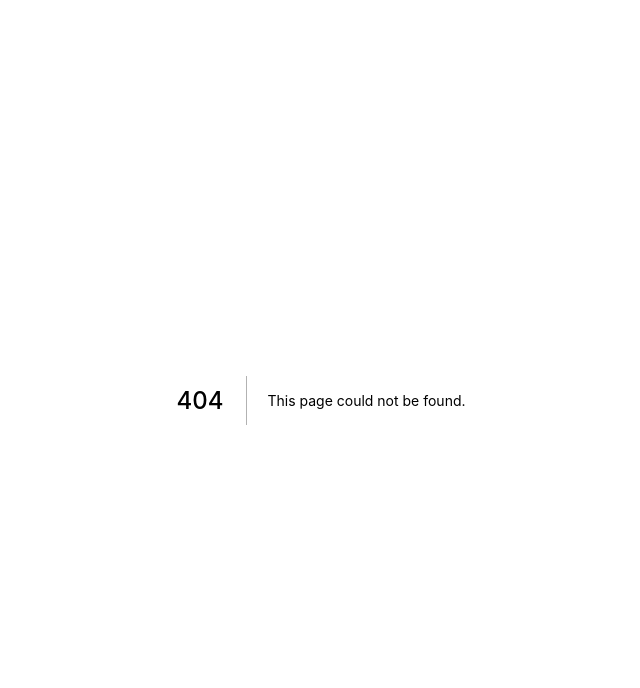
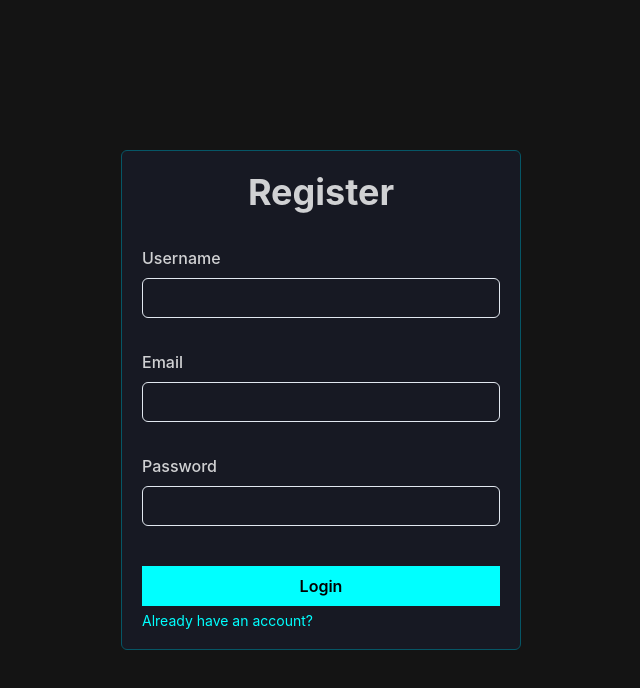
Before and after one commit to zminchev/emote-wars-old, a Next.js app in the folder frontend/: page /register in a window 1280 px wide. Before the commit this address had no page. Shown: the top 688 px of the page, without its empty margins (319-959 px from the left). Built offline with nearby package versions, Linux system fonts and the light colour scheme.

Commit message:
Add login and register page

```diff
--- /dev/null
+++ b/frontend/components/FormInput.tsx
@@ -0,0 +1,49 @@
+import React from "react";
+import { Box, FormLabel, Input } from "@chakra-ui/react";
+import { Field, ErrorMessage } from "formik";
+
+interface FormInputProps {
+  labelFor: string;
+  labelText: string;
+  inputName: string;
+  type: string;
+  isInvalid: boolean;
+  value: string;
+  onChange: any;
+}
+
+const FormInput: React.FC<FormInputProps> = ({
+  labelFor,
+  labelText,
+  inputName,
+  type,
+  isInvalid,
+  value,
+  onChange,
+}) => {
+  return (
+    <Box display="flex" flexDirection="column" pt="8" position="relative">
+      <FormLabel htmlFor={labelFor} color={isInvalid ? "crimson" : "inherit"}>
+        {labelText}
+      </FormLabel>
+      <Field
+        id={inputName}
+        name={inputName}
+        as={Input}
+        isInvalid={isInvalid}
+        value={value}
+        onChange={onChange}
+        errorBorderColor="crimson"
+        focusBorderColor={isInvalid ? "crimson" : "inherit"}
+        type={type}
+      />
+      {isInvalid ? (
+        <div style={{ position: "absolute", top: "105px", color: "crimson" }}>
+          <ErrorMessage name={inputName} component="span" />
+        </div>
+      ) : null}
+    </Box>
+  );
+};
+
+export default FormInput;
--- /dev/null
+++ b/frontend/components/RegisterForm.tsx
@@ -0,0 +1,115 @@
+import React from "react";
+import {
+  Box,
+  Container,
+  Flex,
+  Center,
+  FormControl,
+  Heading,
+  Button,
+} from "@chakra-ui/react";
+import { Formik, Form } from "formik";
+import { registerSchema } from "../validation/registerSchema";
+import FormInput from "./FormInput";
+import Link from "next/link";
+import { register } from "../queries/register";
+
+interface FormValues {
+  username: string;
+  email: string;
+  password: string;
+}
+
+const LoginForm = () => {
+  const initialValues: FormValues = {
+    username: "",
+    email: "",
+    password: "",
+  };
+
+  return (
+    <Flex>
+      <Container maxW="full" h="100vh" backgroundColor="blackAlpha.900">
+        <Center h="100%">
+          <Box
+            color="white"
+            maxW="full"
+            w="400px"
+            h="500px"
+            backgroundColor="gray.900"
+            border="1px solid"
+            borderColor="cyan.900"
+            borderRadius="md"
+          >
+            <Formik
+              initialValues={initialValues}
+              validationSchema={registerSchema}
+              onSubmit={(values) => {
+                const { username, email, password } = values;
+                register(username, email, password);
+              }}
+            >
+              {({ errors, touched, values, handleChange }) => {
+                return (
+                  <Form>
+                    <FormControl color="whiteAlpha.800" p="5">
+                      <Heading textAlign="center">Register</Heading>
+                      <FormInput
+                        labelFor="username"
+                        labelText="Username"
+                        inputName="username"
+                        type="text"
+                        value={values.username}
+                        isInvalid={!!(errors.username && touched.username)}
+                        onChange={handleChange}
+                      />
+                      <FormInput
+                        labelFor="email"
+                        labelText="Email"
+                        inputName="email"
+                        type="text"
+                        value={values.email}
+                        isInvalid={!!(errors.email && touched.email)}
+                        onChange={handleChange}
+                      />
+                      <FormInput
+                        labelFor="password"
+                        labelText="Password"
+                        inputName="password"
+                        type="password"
+                        value={values.password}
+                        isInvalid={!!(errors.password && touched.password)}
+                        onChange={handleChange}
+                      />
+                      <Button
+                        w="100%"
+                        mt="10"
+                        color="black"
+                        backgroundColor="cyan"
+                        borderRadius="0"
+                        type="submit"
+                      >
+                        Login
+                      </Button>
+                      <Box
+                        color="cyan"
+                        mt="1"
+                        display="flex"
+                        justifyContent="space-between"
+                        fontSize="sm"
+                      >
+                        <Link href="/register">Already have an account?</Link>
+                      </Box>
+                    </FormControl>
+                  </Form>
+                );
+              }}
+            </Formik>
+          </Box>
+        </Center>
+      </Container>
+    </Flex>
+  );
+};
+
+export default LoginForm;
--- a/frontend/package.json
+++ b/frontend/package.json
@@ -12,10 +12,13 @@
     "@chakra-ui/react": "^2.1.0",
     "@emotion/react": "^11.9.0",
     "@emotion/styled": "^11.8.1",
+    "formik": "^2.2.9",
     "framer-motion": "^6.3.3",
     "next": "12.1.6",
+    "next-auth": "^4.3.4",
     "react": "18.1.0",
-    "react-dom": "18.1.0"
+    "react-dom": "18.1.0",
+    "yup": "^0.32.11"
   },
   "devDependencies": {
     "@types/node": "17.0.35",
--- a/frontend/pages/index.tsx
+++ b/frontend/pages/index.tsx
@@ -1,7 +1,4 @@
 import type { NextPage } from "next";
-import Head from "next/head";
-import Image from "next/image";
-import styles from "../styles/Home.module.css";
 
 const Home: NextPage = () => {
   return <div></div>;
--- /dev/null
+++ b/frontend/pages/register/index.tsx
@@ -0,0 +1,8 @@
+import React from "react";
+import RegisterForm from "../../components/RegisterForm";
+
+const RegisterPage = () => {
+  return <RegisterForm />;
+};
+
+export default RegisterPage;
--- /dev/null
+++ b/frontend/queries/register.ts
@@ -0,0 +1,14 @@
+export const register = async (
+  username: string,
+  email: string,
+  password: string
+) => {
+  await fetch(`http://localhost:1337/api/users`, {
+    method: "POST",
+    headers: {
+      "Content-Type": "application/json",
+      Accept: "application/json",
+    },
+    body: JSON.stringify({ username, email, password }),
+  });
+};
--- /dev/null
+++ b/frontend/validation/loginSchema.ts
@@ -0,0 +1,6 @@
+import * as yup from "yup";
+
+export const loginSchema = yup.object().shape({
+  email: yup.string().email("Invalid Email").required("Email is required"),
+  password: yup.string().required("Password is required"),
+});
--- /dev/null
+++ b/frontend/validation/registerSchema.ts
@@ -0,0 +1,11 @@
+import * as yup from "yup";
+
+export const registerSchema = yup.object().shape({
+  username: yup.string().required("Username is required"),
+  email: yup.string().email("Invalid Email").required("Email is required"),
+  password: yup
+    .string()
+    .min(6, "Minimum 6 characters")
+    .max(100, "Maximum 100 characters")
+    .required("Password is required"),
+});
```
Also changed, not shown: frontend/components/LoginForm.tsx (added, +103 -0 lines), frontend/pages/login/index.tsx (added, +8 -0 lines), 1 other file (tests, documents, lock files or other folders).
